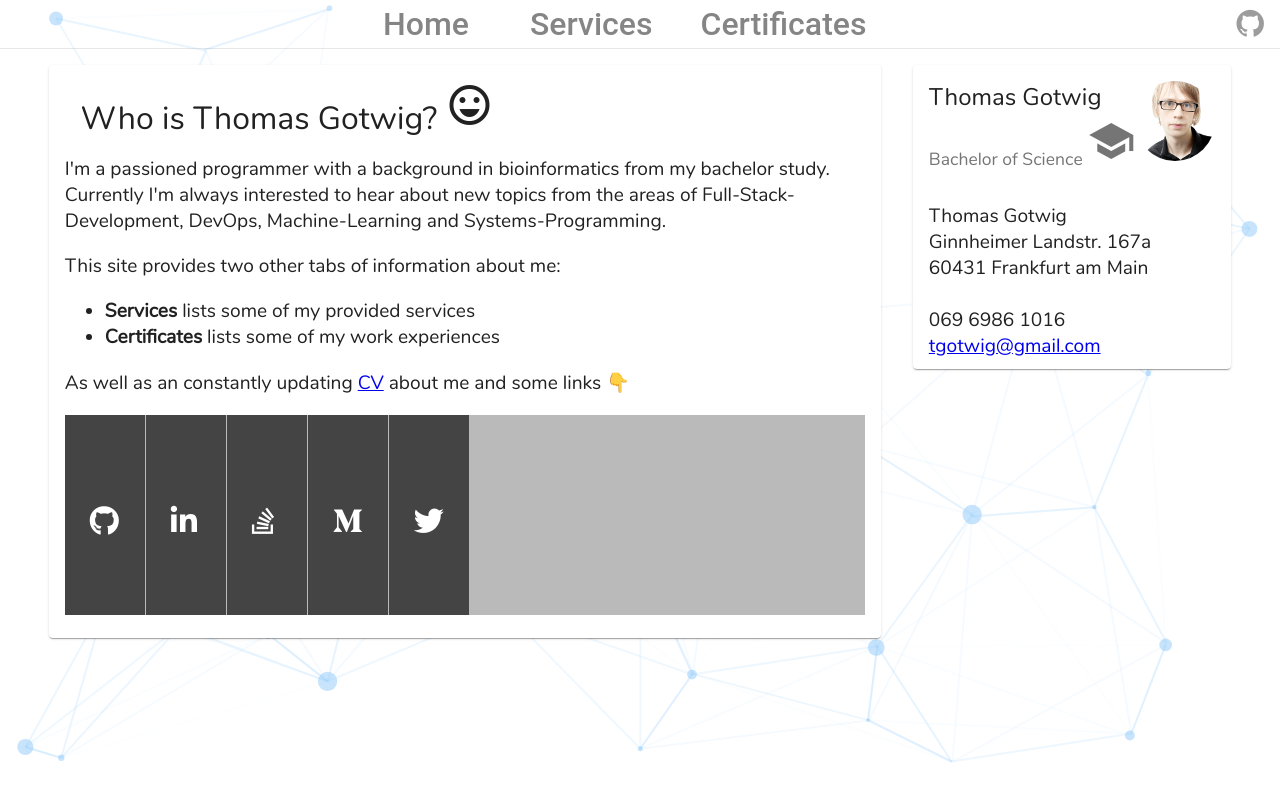
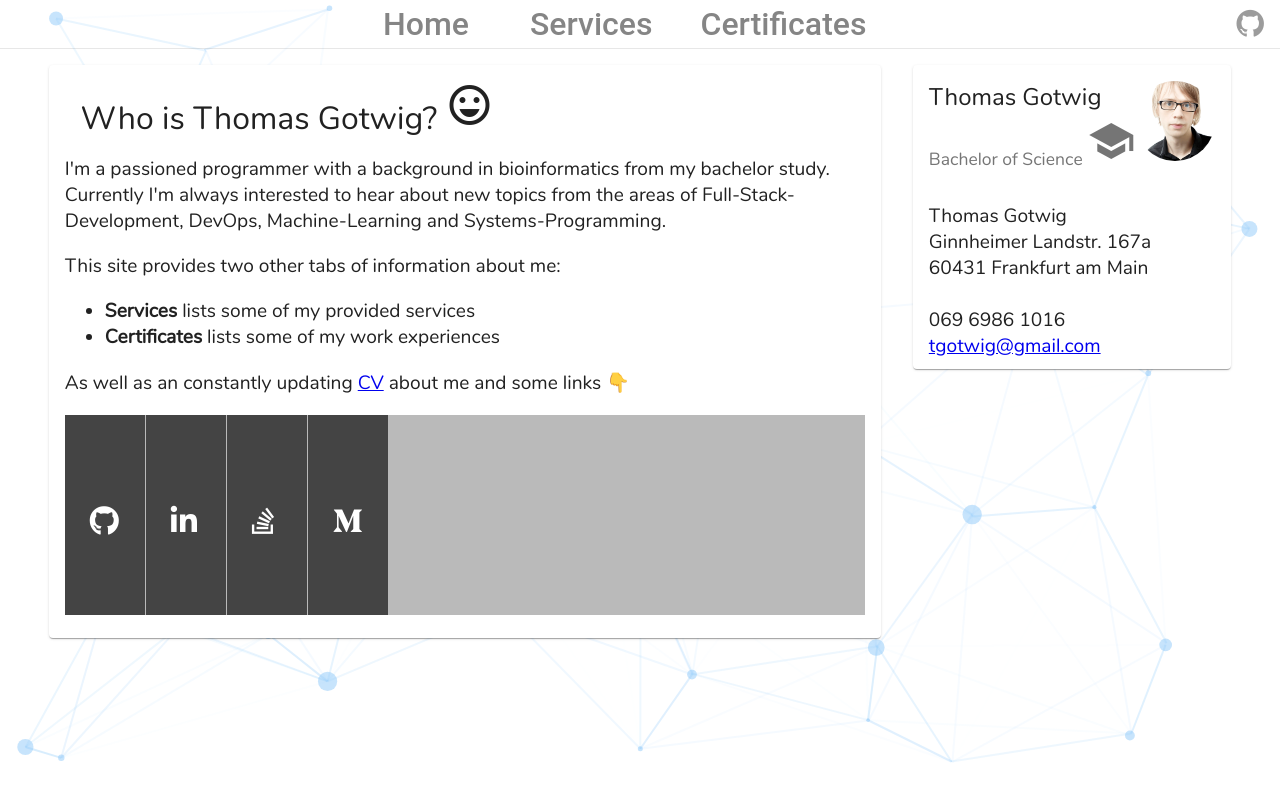
Before and after one commit to tgotwig/tgotwig, an Angular app: page /home in a window 1280 px wide. Built offline with nearby package versions, Linux system fonts and the light colour scheme.

Commit message:
Remove Twitter link

```diff
--- a/src/app/components/home/home.component.ts
+++ b/src/app/components/home/home.component.ts
@@ -33,12 +33,6 @@ export class HomeComponent implements OnInit {
       href: 'https://medium.com/@tgotwig',
       text: 'Check out my writings on Medium ✍️'
     },
-    {
-      name: 'Twitter',
-      class: 'fa-twitter',
-      href: 'https://twitter.com/tgotwig',
-      text: 'Follow me on Twitter for programming related posts in future 🦋'
-    },
   ]
 
   ngOnInit() {
```
